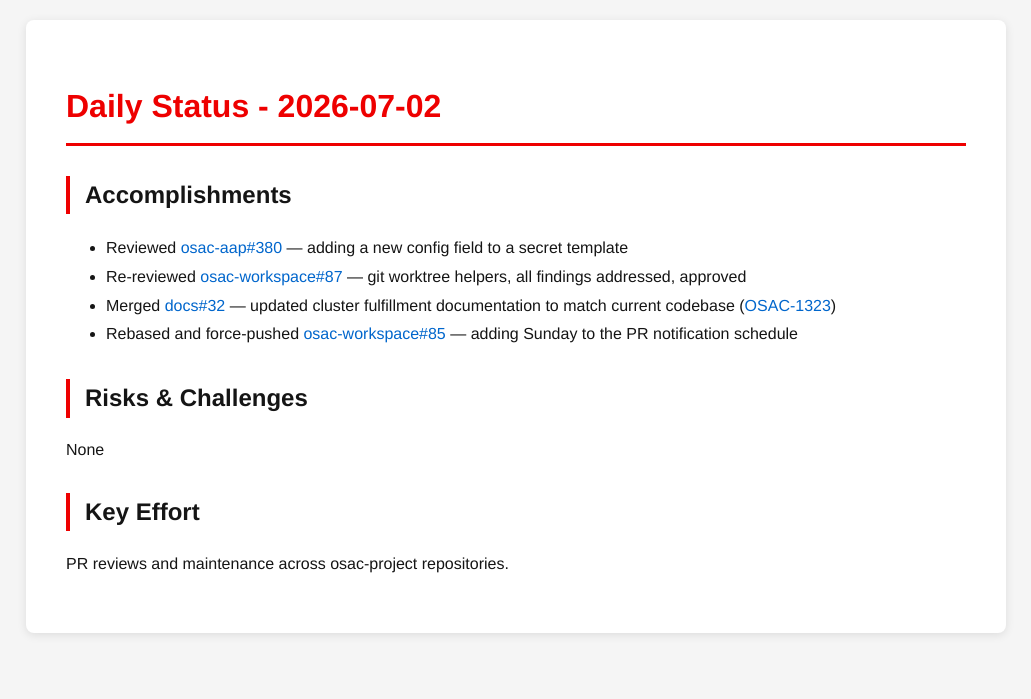
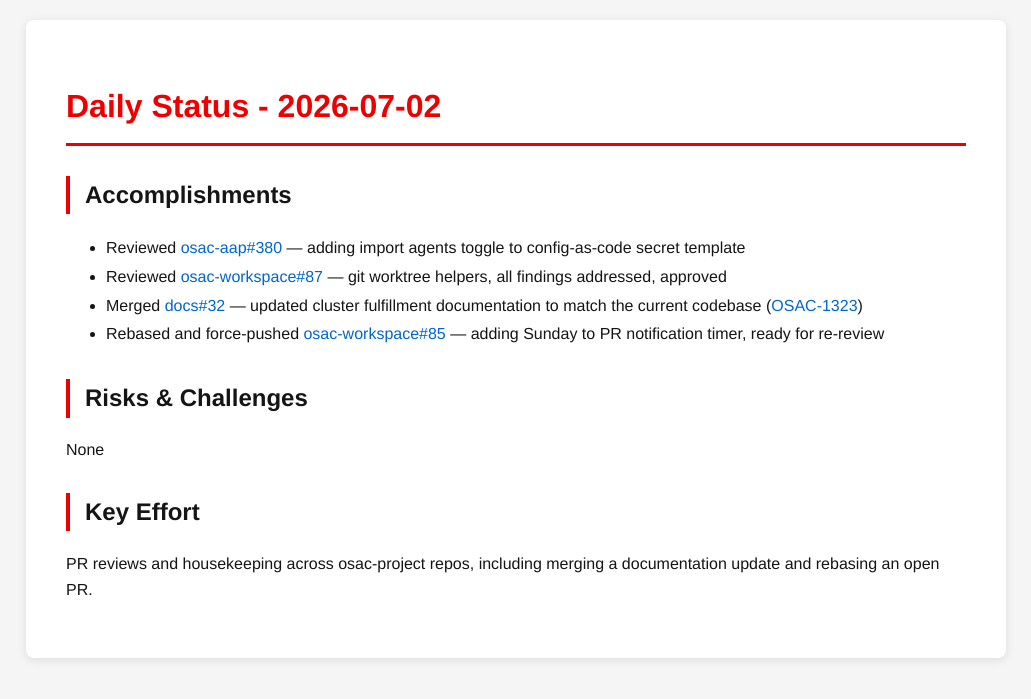
Before and after one commit to tzvatot/daily-status, a Jekyll site: the page built from 2026-07-02.md, in a window 1280 px wide. Shown: the top 699 px of the page, without its empty margins (124-1155 px from the left). Built offline with Jekyll 4.4.1, drawn with Linux system fonts in a browser that asks for light colours.

Commit message:
Daily status update - 2026-07-02

```diff
--- a/2026-07-02.md
+++ b/2026-07-02.md
@@ -7,13 +7,13 @@
 # Daily Status - 2026-07-02
 
 ## Accomplishments
-- Reviewed [osac-aap#380](https://github.com/osac-project/osac-aap/pull/380) — adding a new config field to a secret template
-- Re-reviewed [osac-workspace#87](https://github.com/osac-project/osac-workspace/pull/87) — git worktree helpers, all findings addressed, approved
-- Merged [docs#32](https://github.com/osac-project/docs/pull/32) — updated cluster fulfillment documentation to match current codebase ([OSAC-1323](https://redhat.atlassian.net/browse/OSAC-1323))
-- Rebased and force-pushed [osac-workspace#85](https://github.com/osac-project/osac-workspace/pull/85) — adding Sunday to the PR notification schedule
+- Reviewed [osac-aap#380](https://github.com/osac-project/osac-aap/pull/380) — adding import agents toggle to config-as-code secret template
+- Reviewed [osac-workspace#87](https://github.com/osac-project/osac-workspace/pull/87) — git worktree helpers, all findings addressed, approved
+- Merged [docs#32](https://github.com/osac-project/docs/pull/32) — updated cluster fulfillment documentation to match the current codebase ([OSAC-1323](https://redhat.atlassian.net/browse/OSAC-1323))
+- Rebased and force-pushed [osac-workspace#85](https://github.com/osac-project/osac-workspace/pull/85) — adding Sunday to PR notification timer, ready for re-review
 
 ## Risks & Challenges
 None
 
 ## Key Effort
-PR reviews and maintenance across osac-project repositories.
+PR reviews and housekeeping across osac-project repos, including merging a documentation update and rebasing an open PR.
```
